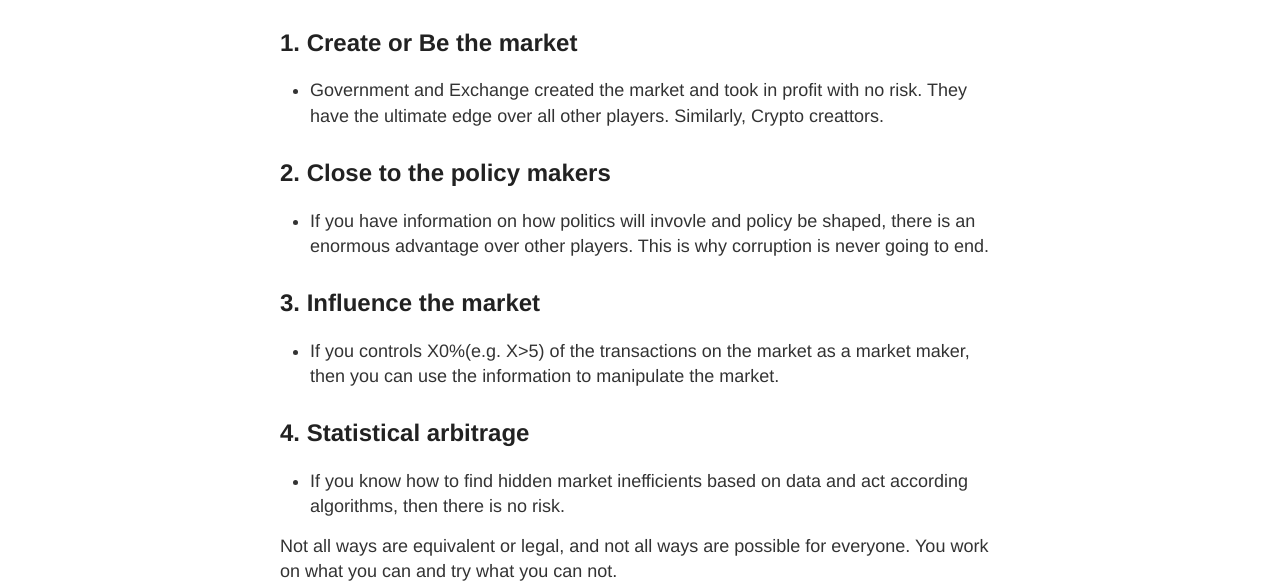
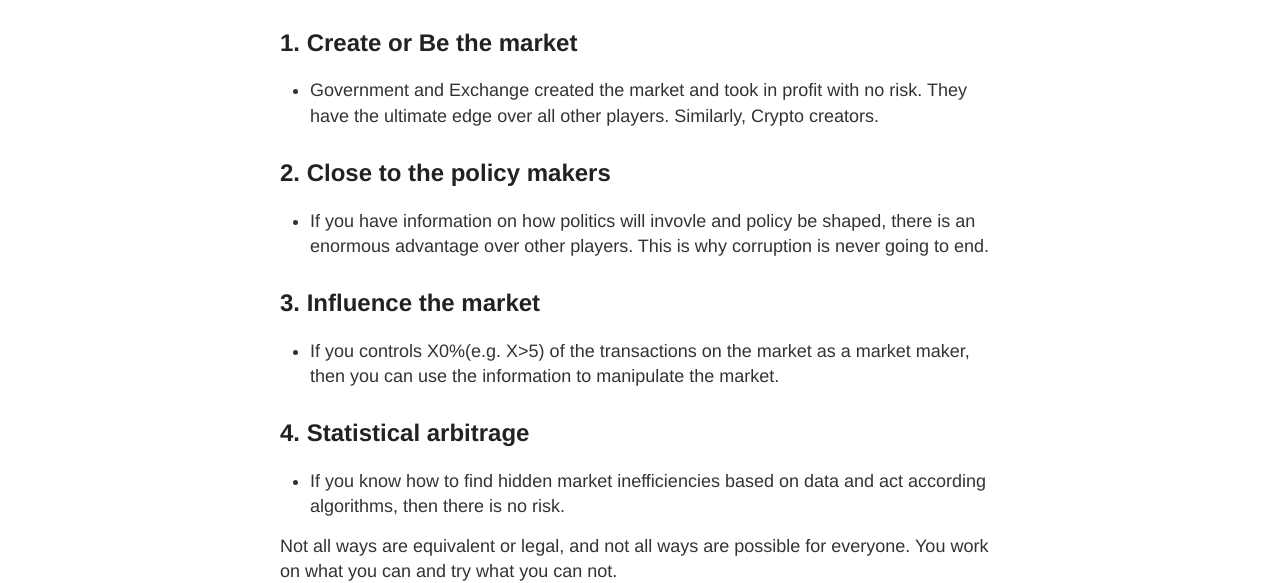
Before and after one commit to juntaoduan/juntaoduan.github.io, a Jekyll site: the page built from _posts/2021-07-31-market.md, in a window 1280 px wide. Shown: the part 304-887 px from the top of the page. Built offline with Jekyll 4.4.1, drawn with Linux system fonts in a browser that asks for light colours.

Commit message:
Update 2021-07-31-market.md

```diff
--- a/_posts/2021-07-31-market.md
+++ b/_posts/2021-07-31-market.md
@@ -7,7 +7,7 @@ categories: Finance
 There are many ways that one can make money on the market, but there are several systematic ways have been exploited. By systematic, I mean there is no risk. Arbitrage opportunity is just one example.
 
 ## 1. Create or Be the market
-* Government and Exchange created the market and took in profit with no risk. They have the ultimate edge over all other players.  Similarly, Crypto creattors.
+* Government and Exchange created the market and took in profit with no risk. They have the ultimate edge over all other players.  Similarly, Crypto creators.
 
 ## 2. Close to the policy makers
 * If you have information on how politics will invovle and policy be shaped, there is an enormous advantage over other players. This is why corruption is never going to end.
@@ -16,7 +16,7 @@ There are many ways that one can make money on the market, but there are several
 * If you controls X0%(e.g. X>5) of the transactions on the market as a market maker, then you can use the information to manipulate the market.
 
 ## 4. Statistical arbitrage
-* If you know how to find hidden market inefficients based on data and act according algorithms, then there is no risk.
+* If you know how to find hidden market inefficiencies based on data and act according algorithms, then there is no risk.
 
 Not all ways are equivalent or legal, and not all ways are possible for everyone. You work on what you can and try what you can not.
 
```
